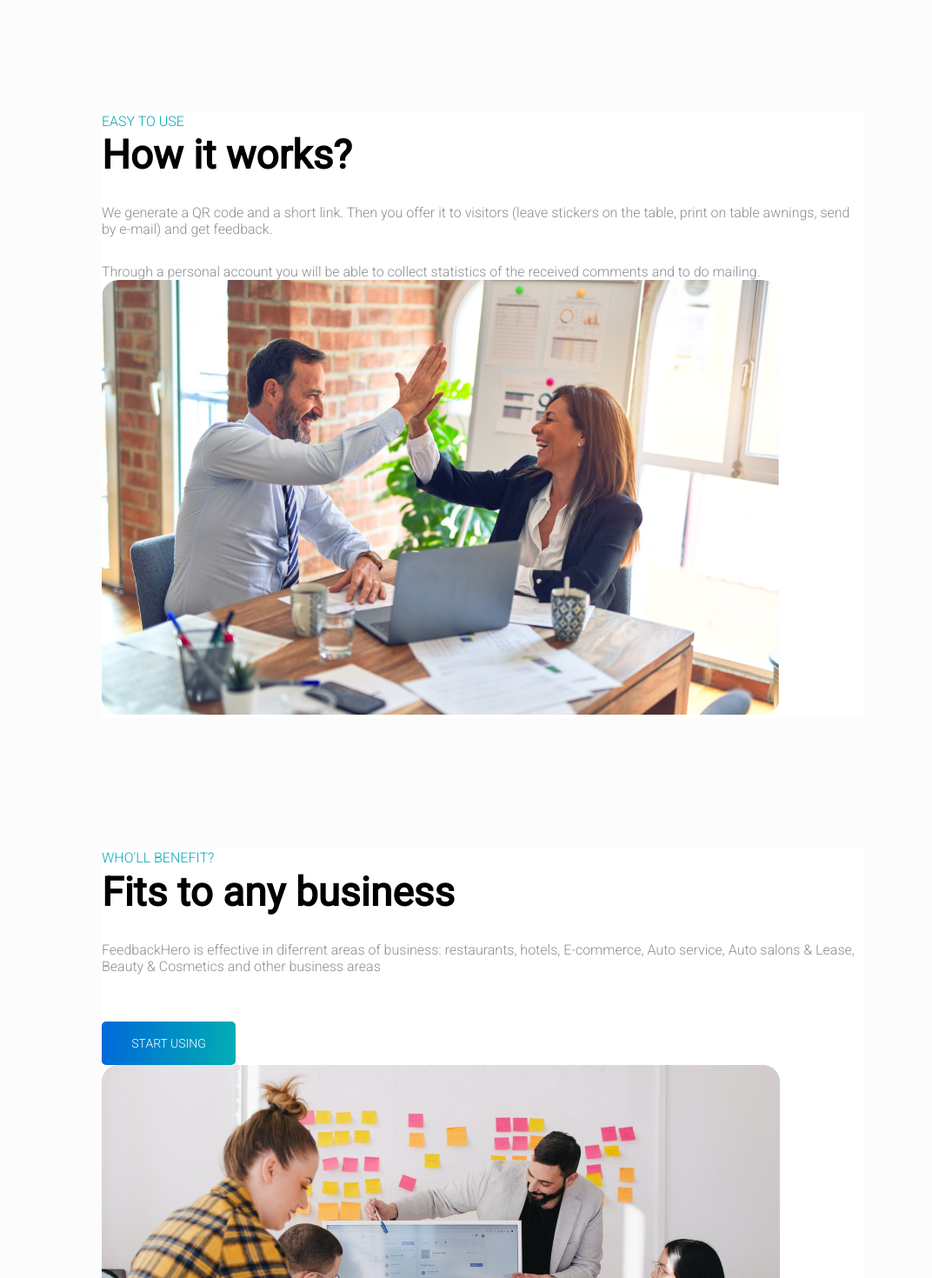
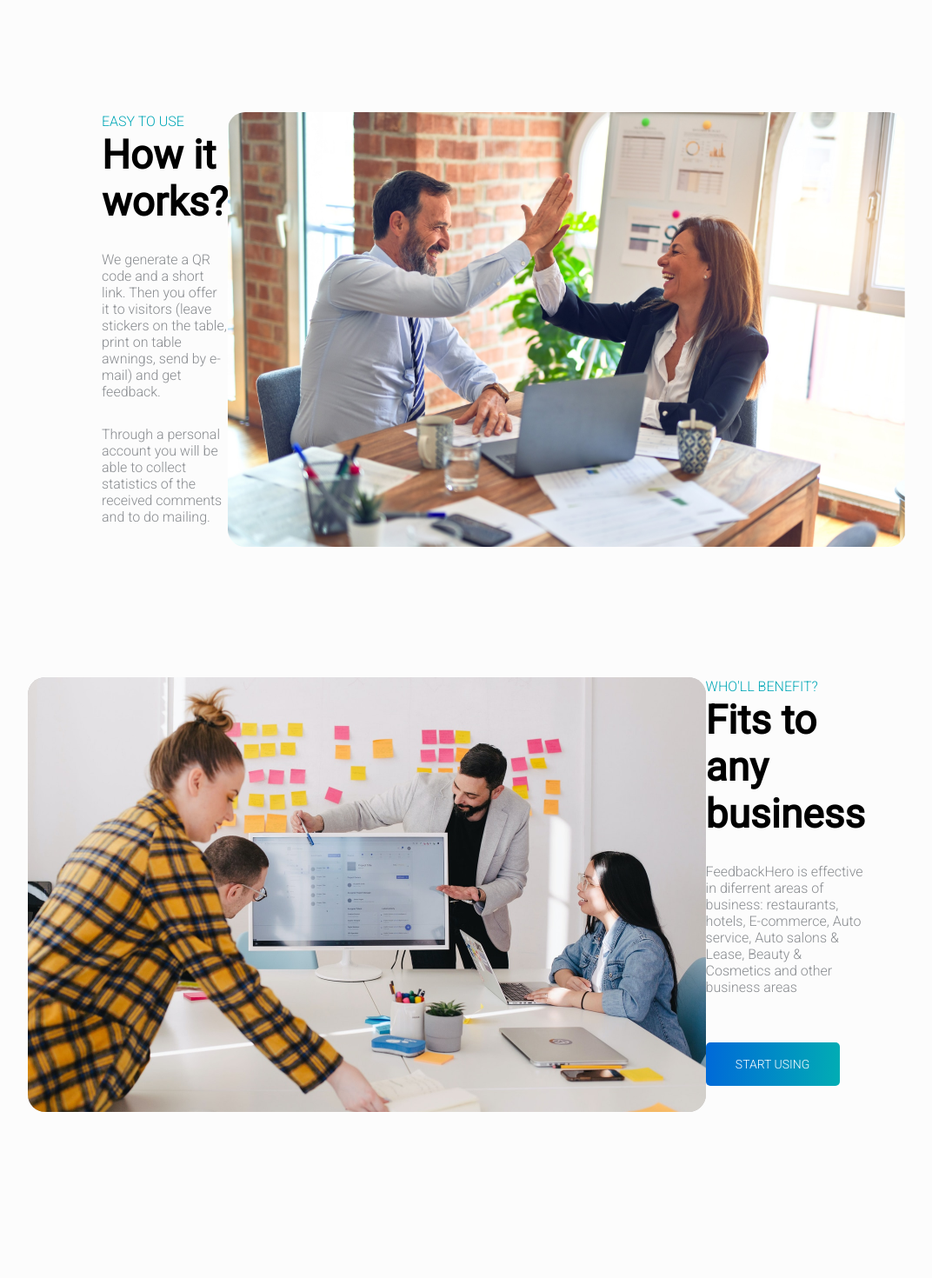
Before and after one commit to ikolodiazhnyi/FeedbackHero, a React (Create React App) app: page / in a window 1280 px wide. Shown: the part 2420-3890 px from the top of the page at 87% size, without its empty margins (85-1157 px from the left). Built offline with nearby package versions, Linux system fonts and the light colour scheme.

Commit message:
remove className. style div with passed properties. add background color

```diff
--- a/src/components/ThirdSection/index.js
+++ b/src/components/ThirdSection/index.js
@@ -21,10 +21,16 @@ const ThirdSection = () => {
     >
       <StyledDiv
         maxWidth="auto"
-        className="space-between-flexed"
+        display="flex"
+        justifyContent="space-between"
+        bg="#FCFCFC"
         marginBottom="150px"
       >
-        <StyledDiv width="360px" className="centered-flexed-column">
+        <StyledDiv
+          width="360px"
+          className="centered-flexed-column"
+          bg="#FCFCFC"
+        >
           <StyledHeader6 lineHeight="140%">EASY TO USE</StyledHeader6>
           <StyledHeader1 fontSize="46px">How it works?</StyledHeader1>
           <StyledParagraph fontSize="16px">
@@ -41,10 +47,16 @@ const ThirdSection = () => {
       </StyledDiv>
       <StyledDiv
         maxWidth="auto"
-        className="space-between-flexed"
+        display="flex"
+        justifyContent="space-between"
         flexDirection="row-reverse"
+        bg="#FCFCFC"
       >
-        <StyledDiv width="360px" className="centered-flexed-column">
+        <StyledDiv
+          width="360px"
+          className="centered-flexed-column"
+          bg="#FCFCFC"
+        >
           <StyledHeader6 lineHeight="140%">WHO'LL BENEFIT?</StyledHeader6>
           <StyledHeader1 fontSize="46px">Fits to any business</StyledHeader1>
           <StyledParagraph fontSize="16px">
```
